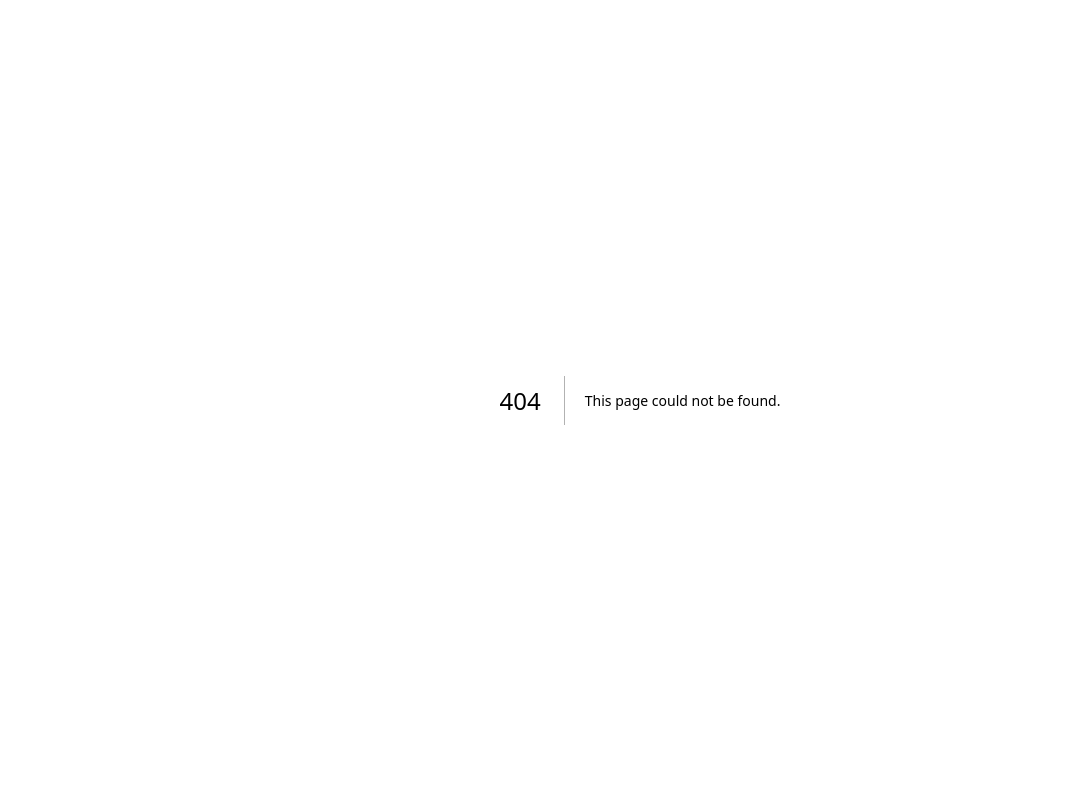
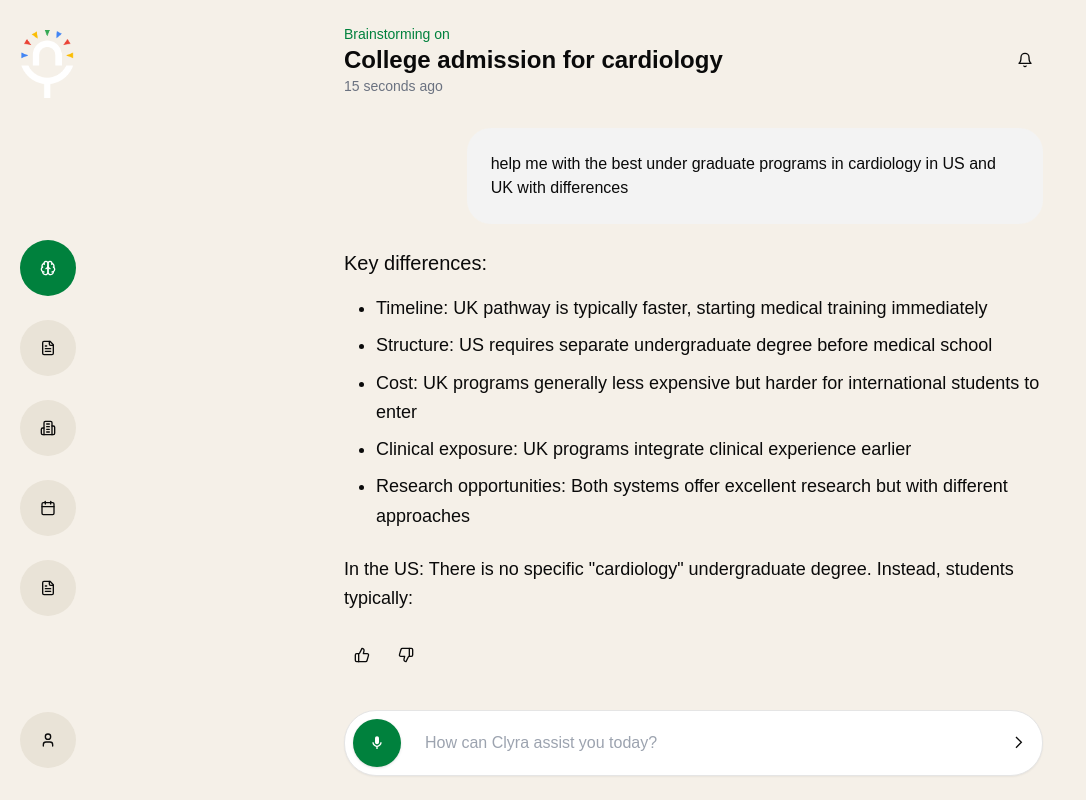
Before and after one commit to Aditya-A-G/clyra, a Next.js app: page /chat in a window 1280 px wide. Before the commit this address had no page. Shown: the whole page, without its empty margins (0-1086 px from the left). Built offline with nearby package versions, Linux system fonts and the light colour scheme.

Commit message:
create chat page

```diff
--- /dev/null
+++ b/src/app/chat/page.tsx
@@ -0,0 +1,122 @@
+import { Sidebar } from "@/components/ui/dashboard/sidebar";
+import { Button } from "@/components/ui/button";
+import { Bell, ThumbsUp, ThumbsDown } from "lucide-react";
+
+export default function Chat() {
+  return (
+    <div className="min-h-screen bg-[#f5f0e8] grid grid-cols-12">
+      <div className="col-span-3">
+        <Sidebar className="h-full" />
+      </div>
+
+      <div className="col-span-7 flex flex-col p-6">
+        <header className="flex justify-between items-center mb-8">
+          <div>
+            <div className="text-[#00813d] text-sm">Brainstorming on</div>
+            <h1 className="text-2xl font-semibold">
+              College admission for cardiology
+            </h1>
+            <div className="text-sm text-gray-500">15 seconds ago</div>
+          </div>
+          <Button variant="ghost" size="icon" className="rounded-full">
+            <Bell className="h-5 w-5" />
+          </Button>
+        </header>
+
+        <div className="flex-1 overflow-y-auto space-y-6">
+          <div className="bg-[#F3F3F3] rounded-[24px] p-6 ml-auto max-w-xl">
+            help me with the best under graduate programs in cardiology in US
+            and UK with differences
+          </div>
+
+          <div className="space-y-6">
+            <div>
+              <h2 className="text-[20px] font-normal mb-4">Key differences:</h2>
+              <ul className="list-disc pl-8 space-y-2">
+                <li className="text-[18px] leading-relaxed">
+                  Timeline: UK pathway is typically faster, starting medical
+                  training immediately
+                </li>
+                <li className="text-[18px] leading-relaxed">
+                  Structure: US requires separate undergraduate degree before
+                  medical school
+                </li>
+                <li className="text-[18px] leading-relaxed">
+                  Cost: UK programs generally less expensive but harder for
+                  international students to enter
+                </li>
+                <li className="text-[18px] leading-relaxed">
+                  Clinical exposure: UK programs integrate clinical experience
+                  earlier
+                </li>
+                <li className="text-[18px] leading-relaxed">
+                  Research opportunities: Both systems offer excellent research
+                  but with different approaches
+                </li>
+              </ul>
+            </div>
+
+            <div>
+              <p className="text-[18px] leading-relaxed mb-2">
+                In the US: There is no specific &quot;cardiology&quot;
+                undergraduate degree. Instead, students typically:
+              </p>
+            </div>
+
+            <div className="flex gap-2">
+              <Button variant="ghost" size="icon">
+                <ThumbsUp className="h-4 w-4" />
+              </Button>
+              <Button variant="ghost" size="icon">
+                <ThumbsDown className="h-4 w-4" />
+              </Button>
+            </div>
+          </div>
+        </div>
+
+        <div className="mt-6">
+          <div className="bg-white rounded-[32px] border shadow-sm flex items-center p-2">
+            <Button className="rounded-full bg-[#00813d] text-white h-12 w-12 flex-shrink-0 hover:bg-[#00813d]">
+              <svg viewBox="0 0 24 24" className="h-6 w-6">
+                <path
+                  fill="currentColor"
+                  d="M12 14c1.66 0 3-1.34 3-3V5c0-1.66-1.34-3-3-3S9 3.34 9 5v6c0 1.66 1.34 3 3 3z"
+                />
+                <path
+                  fill="currentColor"
+                  d="M17 11c0 2.76-2.24 5-5 5s-5-2.24-5-5H5c0 3.53 2.61 6.43 6 6.92V21h2v-3.08c3.39-.49 6-3.39 6-6.92h-2z"
+                />
+              </svg>
+            </Button>
+            <input
+              type="text"
+              placeholder="How can Clyra assist you today?"
+              className="flex-1 px-6 py-3 bg-transparent outline-none text-[16px]"
+            />
+            <Button
+              variant="ghost"
+              size="icon"
+              className="flex-shrink-0 hover:bg-transparent"
+            >
+              <svg
+                width="24"
+                height="24"
+                viewBox="0 0 24 24"
+                fill="none"
+                className="h-6 w-6"
+              >
+                <path
+                  d="M12 3L20 11L12 19"
+                  stroke="currentColor"
+                  strokeWidth="2"
+                />
+              </svg>
+            </Button>
+          </div>
+        </div>
+      </div>
+
+      {/* <div className="col-span-2"></div> */}
+    </div>
+  );
+}
--- a/src/components/ui/dashboard/sidebar.tsx
+++ b/src/components/ui/dashboard/sidebar.tsx
@@ -3,9 +3,9 @@ import { Button } from "@/components/ui/button";
 import Image from "next/image";
 import logo from "../../../../public/logo.png";
 
-export const Sidebar = () => {
+export const Sidebar = ({className}: {className?: string}) => {
   return (
-    <div className="w-24 flex flex-col items-center py-8">
+    <div className={`w-24 flex flex-col items-center py-8 ${className}`}>
       <div className="w-16 h-16 rounded-full flex items-center justify-center relative mb-12">
         <Image src={logo} alt="logo" />
       </div>
```
